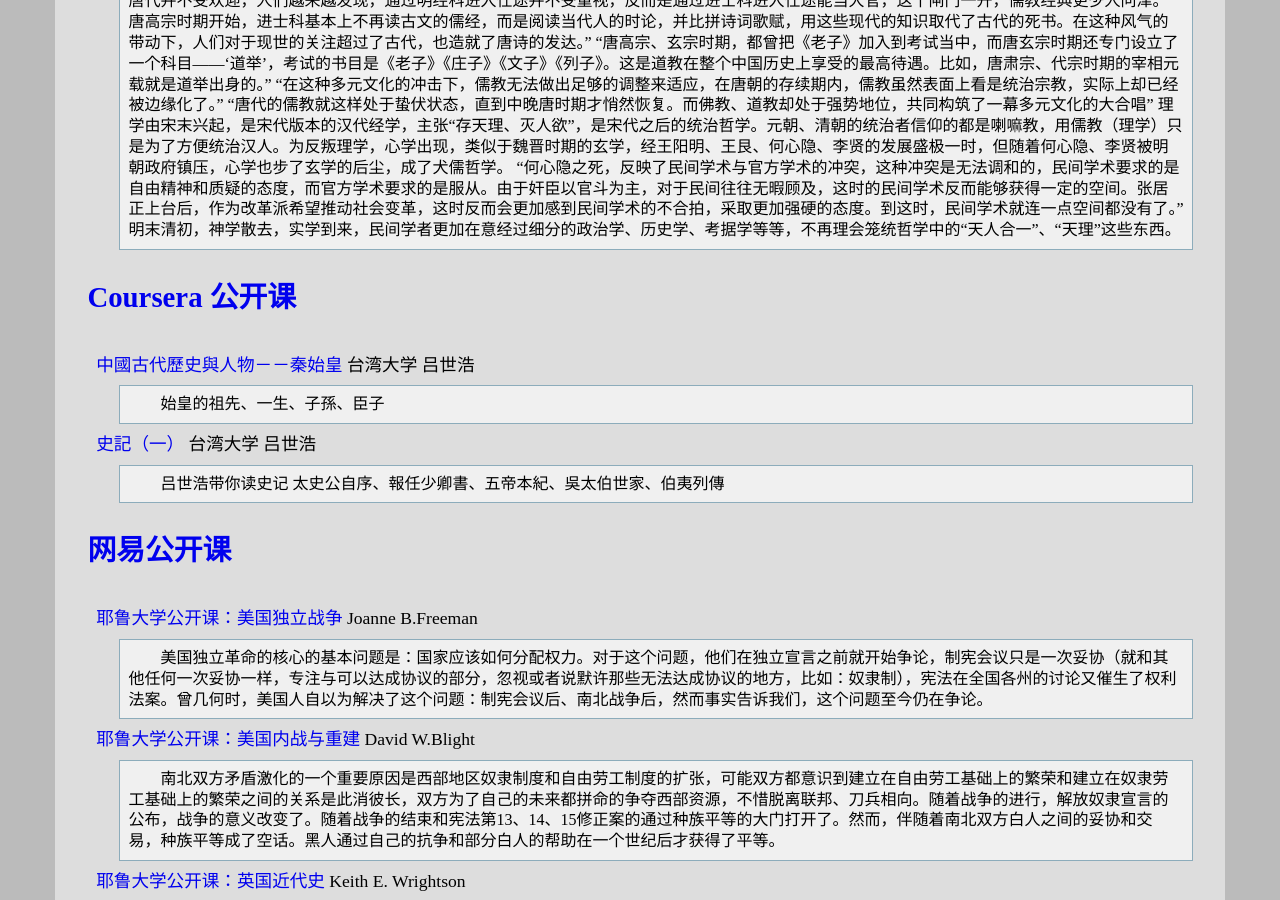
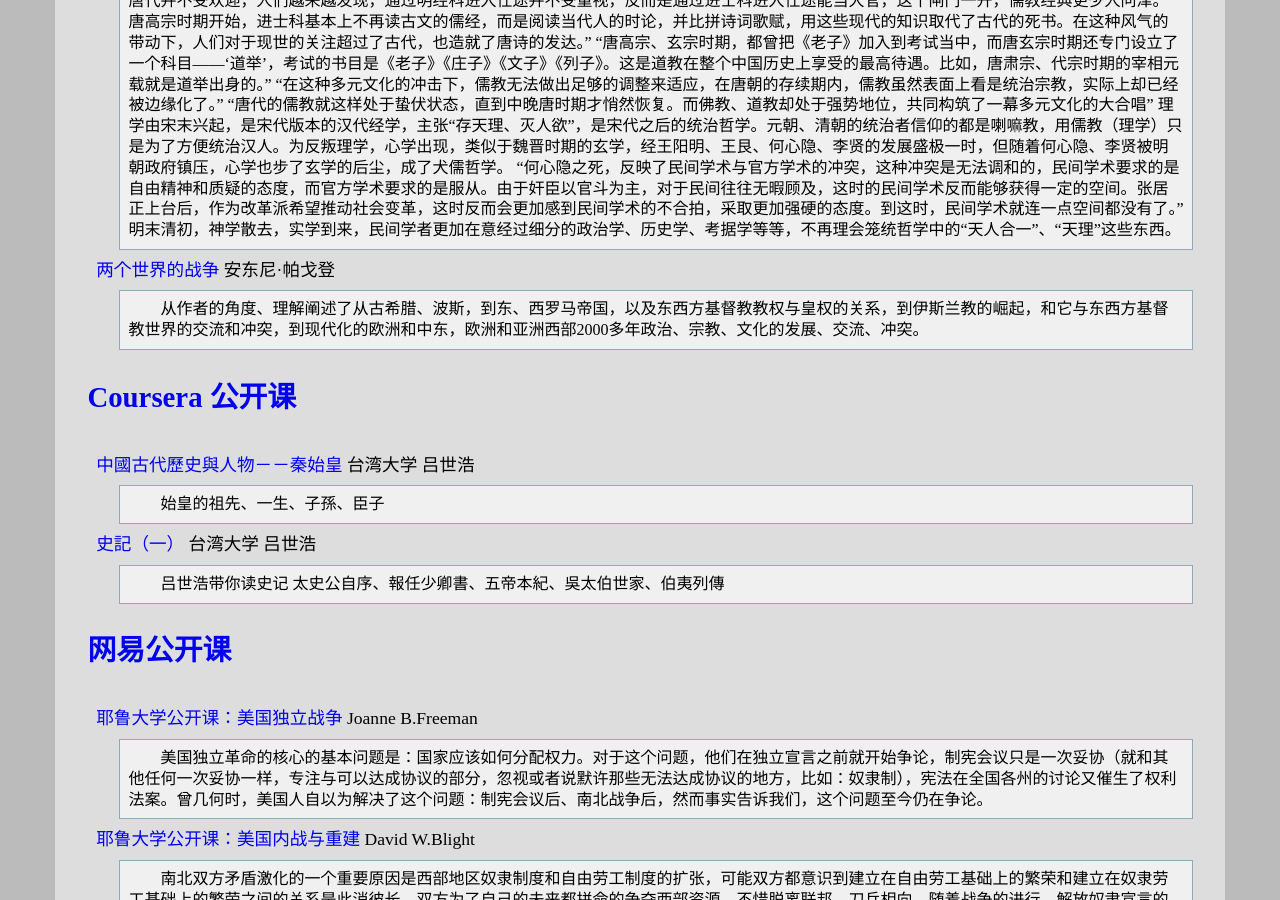
Before and after one commit to leiqin/leiqin.github.io, a Jekyll site: the page built from shoucang/history.markdown, in a window 1280 px wide and 900 px high, scrolled down 8159 px. Built offline with Jekyll 4.4.1, drawn with Linux system fonts in a browser that asks for light colours; nearby versions of some CDN libraries.

Commit message:
+ 添加以史为镜 两个世界的战争

```diff
--- a/shoucang/history.markdown
+++ b/shoucang/history.markdown
@@ -127,6 +127,9 @@ title: 以史为镜
 
 [中央帝国的哲学密码](https://book.douban.com/subject/30276702/) 郭建龙
 :	汉代以经学（以《春秋公羊传》为基础，被董仲舒等改造过的儒学）为意识形态，主张天人合一，在一批战国时期的古书发现后，分裂为古文经学、今文经学，两派为争夺统治者的资源互相攻伐，荒废学问，两派争议以皇帝的裁决为准，俨然儒教教主，之后两派被一个精通两派学说的学者郑玄所统一，但此时的经学已是暮气沉沉、毫无生气。为反叛官方意识形态（经学）玄学出现，思辩潮起，但在叛逆代表嵇康、阮籍被晋朝政权司马氏镇压后，失去锐气，被官方收编，倒向享乐主义。道教是儒教的翻版，只是把一些儒家的概念替换成道家的，和哲学上的道家并无关系。由于官方经学的死气，玄学的逃避现实、沉迷享乐，佛教传入后迅速流行，经过南北朝的发展，已成为社会主流之一，但由于佛学理念不适合统治，官方仍以儒学作为官学。唐代由于统治者信仰的多元化，虽然仍以儒学做为统治的意识形态，但并不强调意识形态的统一。 “到了唐代，皇帝意识到，儒教可以维系政治结构，但仅仅在儒教内部，很难产生足够的治国人才，于是，选拔的标准多元化了。 这时，儒教反而被边缘化了。需要背二十年书的明经科在唐代并不受欢迎，人们越来越发现，通过明经科进入仕途并不受重视，反而是通过进士科进入仕途能当大官，这个闸门一开，儒教经典更少人问津。 唐高宗时期开始，进士科基本上不再读古文的儒经，而是阅读当代人的时论，并比拼诗词歌赋，用这些现代的知识取代了古代的死书。在这种风气的带动下，人们对于现世的关注超过了古代，也造就了唐诗的发达。” “唐高宗、玄宗时期，都曾把《老子》加入到考试当中，而唐玄宗时期还专门设立了一个科目——‘道举’，考试的书目是《老子》《庄子》《文子》《列子》。这是道教在整个中国历史上享受的最高待遇。比如，唐肃宗、代宗时期的宰相元载就是道举出身的。” “在这种多元文化的冲击下，儒教无法做出足够的调整来适应，在唐朝的存续期内，儒教虽然表面上看是统治宗教，实际上却已经被边缘化了。” “唐代的儒教就这样处于蛰伏状态，直到中晚唐时期才悄然恢复。而佛教、道教却处于强势地位，共同构筑了一幕多元文化的大合唱”  理学由宋末兴起，是宋代版本的汉代经学，主张“存天理、灭人欲”，是宋代之后的统治哲学。元朝、清朝的统治者信仰的都是喇嘛教，用儒教（理学）只是为了方便统治汉人。为反叛理学，心学出现，类似于魏晋时期的玄学，经王阳明、王艮、何心隐、李贤的发展盛极一时，但随着何心隐、李贤被明朝政府镇压，心学也步了玄学的后尘，成了犬儒哲学。 “何心隐之死，反映了民间学术与官方学术的冲突，这种冲突是无法调和的，民间学术要求的是自由精神和质疑的态度，而官方学术要求的是服从。由于奸臣以官斗为主，对于民间往往无暇顾及，这时的民间学术反而能够获得一定的空间。张居正上台后，作为改革派希望推动社会变革，这时反而会更加感到民间学术的不合拍，采取更加强硬的态度。到这时，民间学术就连一点空间都没有了。” 明末清初，神学散去，实学到来，民间学者更加在意经过细分的政治学、历史学、考据学等等，不再理会笼统哲学中的“天人合一”、“天理”这些东西。
+
+[两个世界的战争](https://book.douban.com/subject/30254388/) 安东尼·帕戈登
+:	从作者的角度、理解阐述了从古希腊、波斯，到东、西罗马帝国，以及东西方基督教教权与皇权的关系，到伊斯兰教的崛起，和它与东西方基督教世界的交流和冲突，到现代化的欧洲和中东，欧洲和亚洲西部2000多年政治、宗教、文化的发展、交流、冲突。
 
 ### [Coursera 公开课](https://www.coursera.org/)
 
```
